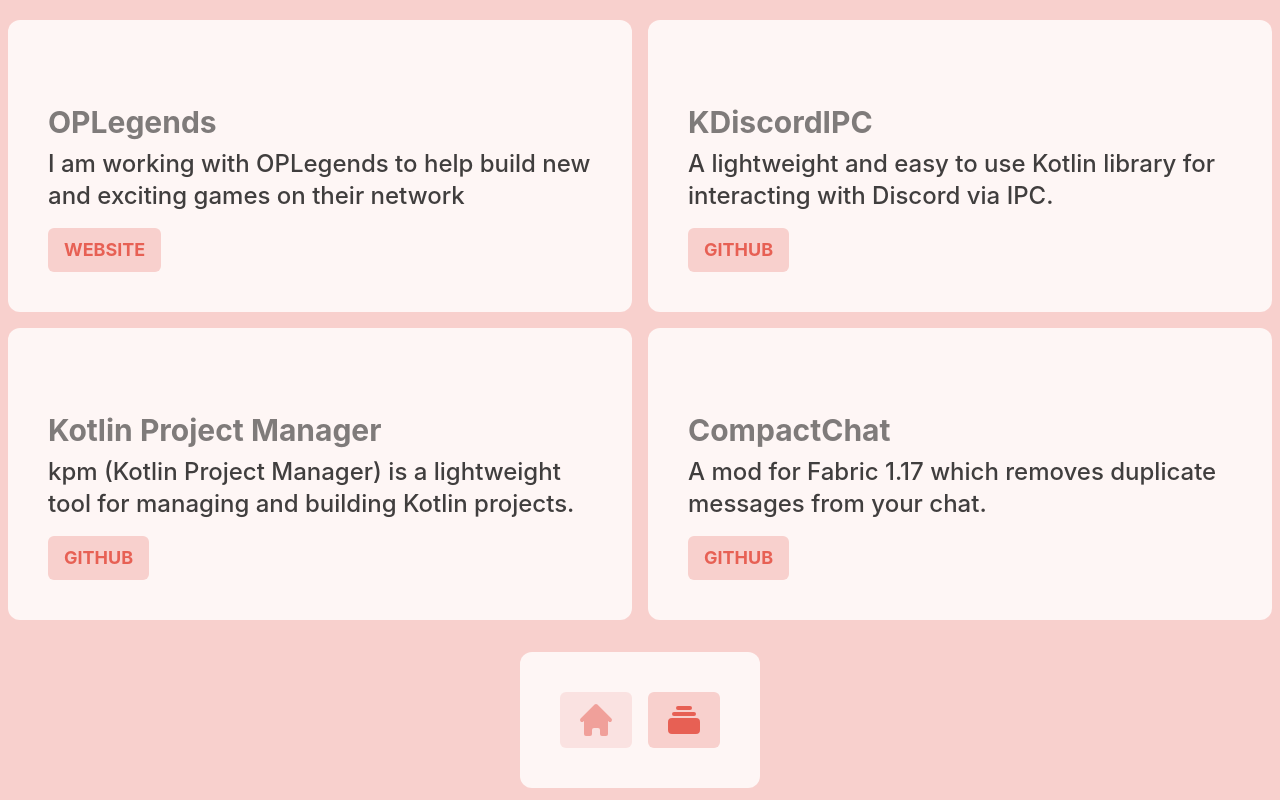
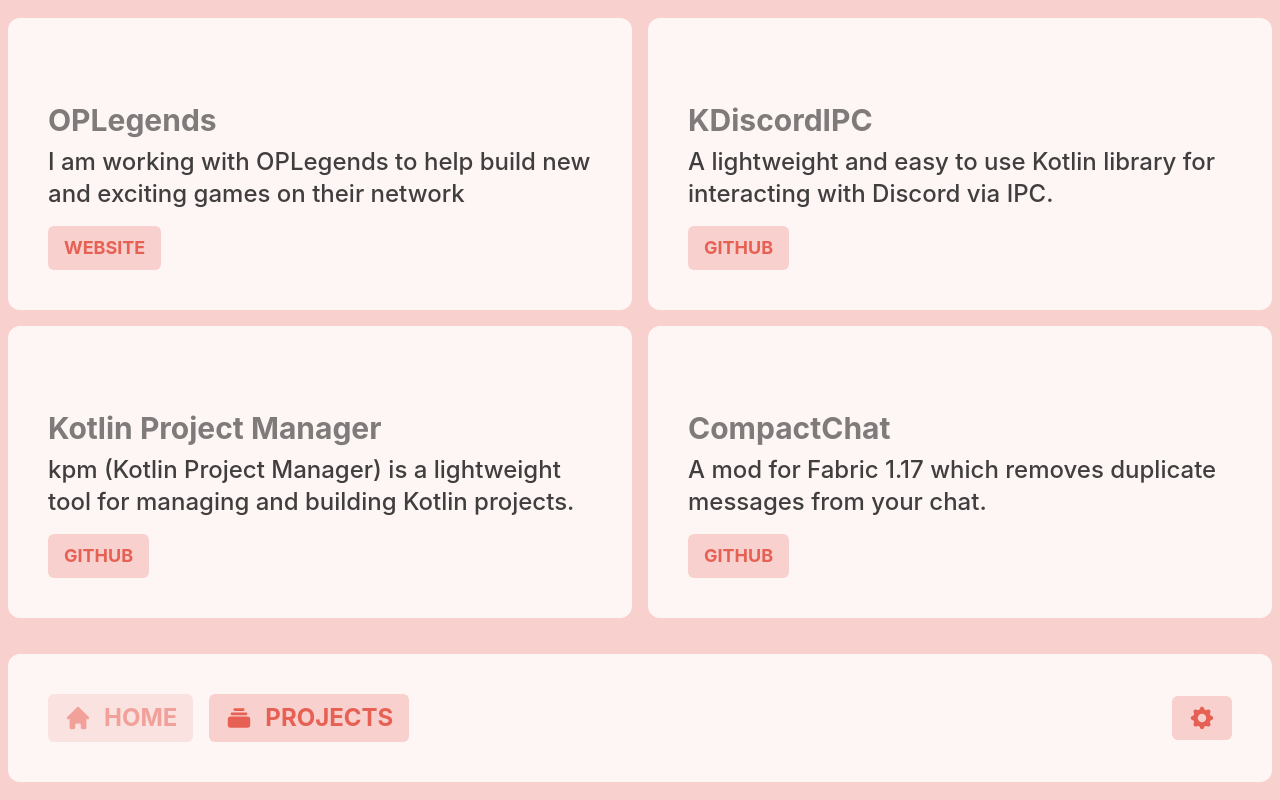
Before and after one commit to cbyrneee/old.cbyrne.dev, a Next.js app: page /projects in a window 1280 px wide. Built offline with nearby package versions, Linux system fonts and the light colour scheme; no server answers.

Commit message:
Change dock to be on the bottom, start working on settings menu

```diff
--- a/package.json
+++ b/package.json
@@ -8,14 +8,14 @@
         "lint": "next lint"
     },
     "dependencies": {
+        "@headlessui/react": "^1.4.2",
         "@heroicons/react": "^1.0.5",
         "@tailwindcss/line-clamp": "^0.2.2",
         "next": "12.0.4",
         "react": "17.0.2",
         "react-dom": "17.0.2",
         "sharp": "^0.29.3",
-        "swr": "^1.0.1",
-        "use-sound": "^4.0.1"
+        "swr": "^1.0.1"
     },
     "devDependencies": {
         "@types/node": "16.11.9",
--- /dev/null
+++ b/src/components/control/ClickableButton.tsx
@@ -0,0 +1,18 @@
+import React from 'react';
+import Button from "./Button";
+
+interface ClickableButtonProps {
+    children: React.ReactNode;
+    inactive?: boolean;
+    onClick: () => void;
+}
+
+export default function ClickableButton(props: ClickableButtonProps) {
+    return (
+        <button onClick={props.onClick}>
+            <Button inactive={props.inactive}>
+                {props.children}
+            </Button>
+        </button>
+    )
+}
--- a/src/components/control/TooltipLinkButton.tsx
+++ /dev/null
@@ -1,38 +0,0 @@
-import React from 'react';
-import Button from "./Button";
-import Link from "next/link";
-import styles from "../../styles/Button.module.css";
-
-interface TooltipLinkButtonProps {
-    href: string;
-    tooltip: string;
-    inactive?: boolean;
-    dontOpenNewTab?: boolean
-
-    children: React.ReactNode;
-}
-
-export default function TooltipLinkButton(
-    {href, tooltip, dontOpenNewTab = false, inactive = false, children}: TooltipLinkButtonProps
-) {
-    return <Link href={href} passHref={true}>
-        <div
-            className={`${tooltip && `${styles.hasTooltip} group flex flex-col items-center`}`}
-        >
-            {tooltip &&
-            <span className={`${styles.tooltip} group-hover:md:opacity-100 cursor-default`}>{tooltip}</span>
-            }
-
-            <a
-                className={"cursor-pointer"}
-                style={{pointerEvents: (inactive && tooltip) ? "auto" : "none"}}
-                target={dontOpenNewTab ? "_self" : "_blank"}
-                referrerPolicy={"no-referrer"}
-            >
-                <Button inactive={inactive}>
-                    {children}
-                </Button>
-            </a>
-        </div>
-    </Link>
-}
--- a/src/components/dock/Dock.tsx
+++ b/src/components/dock/Dock.tsx
@@ -1,35 +1,53 @@
-import ButtonGroup from "../control/ButtonGroup";
-import {CollectionIcon, HomeIcon} from "@heroicons/react/solid";
-import React from "react";
+import {CogIcon, CollectionIcon, HomeIcon} from "@heroicons/react/solid";
+import React, {useState} from "react";
 import {useRouter} from "next/router";
 import Window from "../window/Window";
-import TooltipLinkButton from "../control/TooltipLinkButton";
+import LinkButton from "../control/LinkButton";
+import SettingsDialog from "../settings/SettingsDialog";
+import ClickableButton from "../control/ClickableButton";
 
 export default function Dock() {
     const router = useRouter();
+    const [isShowingSettings, setShowingSettings] = useState(false)
 
     return (
-        <div className={"flex p-4 md:p-0 md:m-auto h-3/12"}>
+        <div className={"container p-4 md:p-2 2xl:p-0 md:m-auto"}>
+            <SettingsDialog isOpen={isShowingSettings} setOpen={setShowingSettings}/>
+
             <Window removeDecoration>
-                <ButtonGroup>
-                    <TooltipLinkButton
+                <div className={"flex gap-4 flex-col md:flex-row md:justify-between"}>
+                    <div className={"flex gap-4 flex-col md:flex-row"}>
+                        <LinkButton
                             href={"/"}
                             inactive={router.asPath != "/"}
-                        tooltip={"Home"}
                             dontOpenNewTab
                         >
-                        <HomeIcon className={"w-10"}/>
-                    </TooltipLinkButton>
+                            <div className={"flex gap-3 text-2xl"}>
+                                <HomeIcon className={"w-7"}/>
+                                Home
+                            </div>
+                        </LinkButton>
 
-                    <TooltipLinkButton
+                        <LinkButton
                             href={"/projects"}
                             inactive={router.asPath != "/projects"}
-                        tooltip={"Projects"}
                             dontOpenNewTab
                         >
-                        <CollectionIcon className={"w-10"}/>
-                    </TooltipLinkButton>
-                </ButtonGroup>
+                            <div className={"flex gap-3 text-2xl"}>
+                                <CollectionIcon className={"w-7"}/>
+                                Projects
+                            </div>
+                        </LinkButton>
+                    </div>
+
+                    <ClickableButton
+                        onClick={() => {
+                            setShowingSettings(true)
+                        }}
+                    >
+                        <CogIcon className={"w-7"}/>
+                    </ClickableButton>
+                </div>
             </Window>
         </div>
     );
--- /dev/null
+++ b/src/components/settings/SettingsDialog.tsx
@@ -0,0 +1,64 @@
+import React, {Fragment, useState} from 'react';
+import {Dialog, Switch, Transition} from '@headlessui/react'
+import Window from "../window/Window";
+import Title from "../typography/Title";
+import Body from '../typography/Body';
+
+interface SettingsDialogProps {
+    isOpen: boolean;
+    setOpen: (isOpen: boolean) => void;
+}
+
+export default function SettingsDialog({isOpen, setOpen}: SettingsDialogProps) {
+    const [darkModeEnabled, setDarkModeEnabled] = useState(false);
+
+    function close() {
+        setOpen(false);
+    }
+
+    return (
+        <Transition
+            appear
+            show={isOpen}
+            as={Fragment}
+            enter="ease-out duration-100"
+            enterFrom="opacity-0"
+            enterTo="opacity-100"
+            leave="ease-in duration-100"
+            leaveFrom="opacity-100"
+            leaveTo="opacity-0"
+        >
+            <Dialog
+                open={isOpen}
+                onClose={close}
+                className={"fixed z-10 inset-0 overflow-y-auto bg-black/50 flex items-center content-center justify-center"}
+            >
+                <div className="md:p-10 transition-all">
+                    <Window
+                        onClose={close}
+                        onlyClose
+                    >
+                        <Title muted={false}>Settings</Title>
+                        <Title>A very fancy settings menu!</Title>
+
+                        <div className={"flex pt-8 gap-3"}>
+                            <Body>Use Dark Mode</Body>
+
+                            <Switch
+                                checked={darkModeEnabled}
+                                onChange={setDarkModeEnabled}
+                                className={`${
+                                    darkModeEnabled ? 'bg-accent' : 'bg-gray-300'
+                                } relative inline-flex items-center h-8 rounded-full w-16 transition-all`}
+                            >
+                            <span
+                                className={`${darkModeEnabled ? 'translate-x-10' : 'translate-x-2'} inline-block w-4 h-4 transform transition-all bg-white rounded-full`}
+                            />
+                            </Switch>
+                        </div>
+                    </Window>
+                </div>
+            </Dialog>
+        </Transition>
+    )
+}
--- a/src/components/window/Window.tsx
+++ b/src/components/window/Window.tsx
@@ -5,15 +5,21 @@ import WindowButton from "./WindowButton";
 interface WindowProps {
     children: React.ReactNode,
     removeDecoration?: boolean
+
+    onlyClose?: boolean
+    onClose?: () => void
 }
 
-function Window({children, removeDecoration = false}: WindowProps) {
+function Window({children, onClose, removeDecoration = false, onlyClose = false}: WindowProps) {
     return <>
-        <div className={`${styles.window} ${!removeDecoration && styles.standardWindow}`}>
+        <div className={styles.window}>
             {!removeDecoration && <div className={styles.titlebar}>
-                <WindowButton color={"red"}/>
-                <WindowButton color={"yellow"}/>
-                <WindowButton color={"green"}/>
+                <WindowButton color={"red"} onClick={onClose}/>
+                {!onlyClose && (<>
+                    <WindowButton color={"yellow"}/>
+                    <WindowButton color={"green"}/>
+                </>)
+                }
             </div>}
 
             {children}
--- a/src/components/window/WindowButton.tsx
+++ b/src/components/window/WindowButton.tsx
@@ -1,15 +1,15 @@
 import React from "react";
-import useSound from "use-sound";
 
 interface WindowButtonProps {
     color: string;
+    onClick?: () => void;
 }
 
 function WindowButton(props: WindowButtonProps) {
-    const [play] = useSound("/vine.mp3");
-    return <button onClick={() => {
-        play()
-    }} className={`bg-${props.color}-500 hover:bg-${props.color}-500/50 transition-colors rounded-xl w-5 h-5`}/>
+    return <button
+        onClick={props.onClick}
+        className={`bg-${props.color}-500 hover:bg-${props.color}-500/50 transition-colors duration-75 rounded-xl w-5 h-5`}
+    />
 }
 
 export default WindowButton;
--- a/src/pages/index.tsx
+++ b/src/pages/index.tsx
@@ -23,7 +23,7 @@ const Home: NextPage<HomeProps> = ({nowPlayingCache}) => {
                 <title>Conor Byrne</title>
             </Head>
             <div
-                className={"flex flex-col items-center content-center justify-between h-full md:h-screen bg-background"}
+                className={"flex items-center content-center justify-between min-h-screen bg-background flex-col-reverse 2xl:flex-col"}
             >
                 <WindowGroup>
                     <AboutMeWindow/>
--- a/src/styles/globals.css
+++ b/src/styles/globals.css
@@ -6,4 +6,6 @@ html,
 body {
     font-family: -apple-system, BlinkMacSystemFont, Segoe UI, Roboto, Oxygen,
     Ubuntu, Cantarell, Fira Sans, Droid Sans, Helvetica Neue, sans-serif;
+
+    @apply bg-background;
 }
--- a/tailwind.config.js
+++ b/tailwind.config.js
@@ -18,7 +18,7 @@ module.exports = {
                 "window": "#FEF6F5",
                 "background": "#F8D0CD",
                 "accent": "#E76054"
-            }
+            },
         },
     },
     variants: {
```
Also changed, not shown: 1 other file (tests, documents, lock files or other folders). Lines whose indentation alone changed are shown as unchanged.
